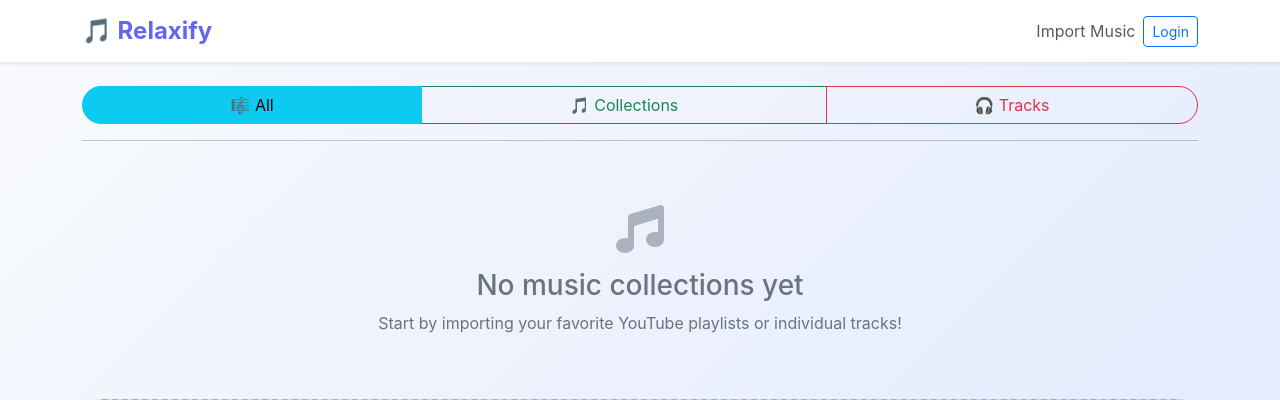
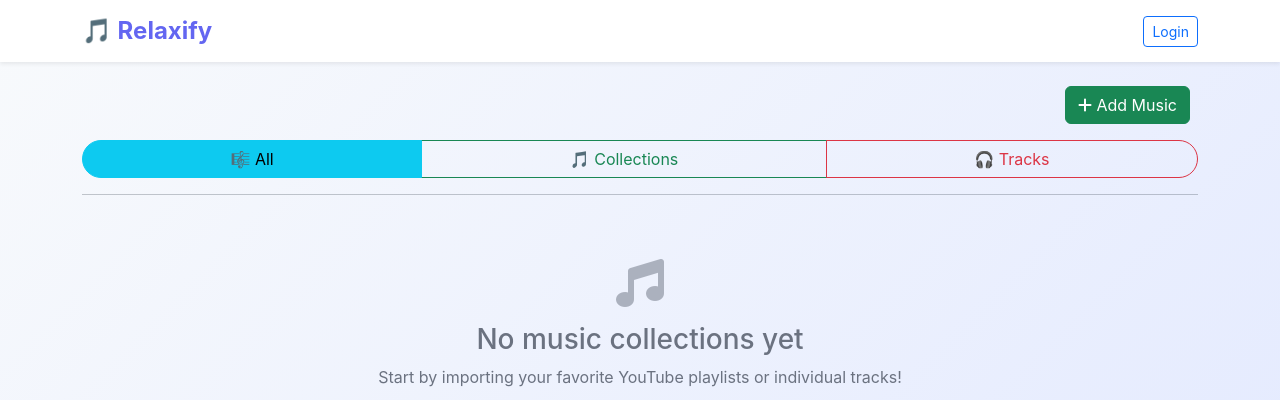
Before and after one commit to marobo/relaxify, a Django app: page / in a window 1280 px wide. Shown: the top 400 px of the page. Run offline with Django 5.2, Linux system fonts and the light colour scheme; data that the repository does not hold is empty.

Commit message:
change navbar header

```diff
--- a/playlists/templates/playlists/home.html
+++ b/playlists/templates/playlists/home.html
@@ -5,6 +5,12 @@
 
 {% block content %}
 <div class="container py-4">
+    <div class="d-flex justify-content-end align-items-end">
+        <a href="{% url 'playlists:import' %}" class="btn btn-success text-white mb-3 me-2">
+            <i class="fas fa-plus"></i> Add Music
+        </a>
+    </div>
+
     <!-- Filter Section -->
     <div class="btn-group mb-3 justify-content-center align-items-center" role="group" aria-label="Filter">
         <a href="{% url 'playlists:home' %}?filter=all" class="btn btn btn-outline-info {% if current_filter == 'all' %}active{% endif %}" data-filter="all">
--- a/templates/base_site.html
+++ b/templates/base_site.html
@@ -10,30 +10,16 @@
             <a class="navbar-brand" href="{% url 'playlists:home' %}">
                 🎵 Relaxify
             </a>
-            <button class="navbar-toggler" type="button" data-bs-toggle="collapse" data-bs-target="#navbarNav">
-                <span class="navbar-toggler-icon"></span>
-            </button>
-            <div class="collapse navbar-collapse" id="navbarNav">
-                <ul class="navbar-nav ms-auto d-flex align-items-center">
-                    <li class="nav-item">
-                        <a class="nav-link" href="{% url 'playlists:import' %}">Import Music</a>
-                    </li>
+            <div class="d-flex align-items-center">
                 {% if user.is_authenticated %}
-                    <li class="nav-item">
-                        <span class="nav-link">Hello, {{ user.username }}</span>
-                    </li>
-                    <li class="nav-item">
+                <span class="nav-link me-2">Hello, {{ user.username }}</span>
                 <form method="post" action="{% url 'logout' %}">
                     {% csrf_token %}
-                            <button type="submit" class="btn btn-sm btn-outline-danger">Logout</button>
+                    <button type="submit" class="btn btn-sm btn-danger me-2">Logout</button>
                 </form>
-                    </li>
                 {% else %}
-                    <li class="nav-item">
                 <a class="btn btn-sm btn-outline-primary" href="{% url 'playlists:auth_toggle' %}">Login</a>
-                    </li>
                 {% endif %}
-                </ul>
             </div>
         </div>
     </nav>
```
Lines whose indentation alone changed are shown as unchanged.
